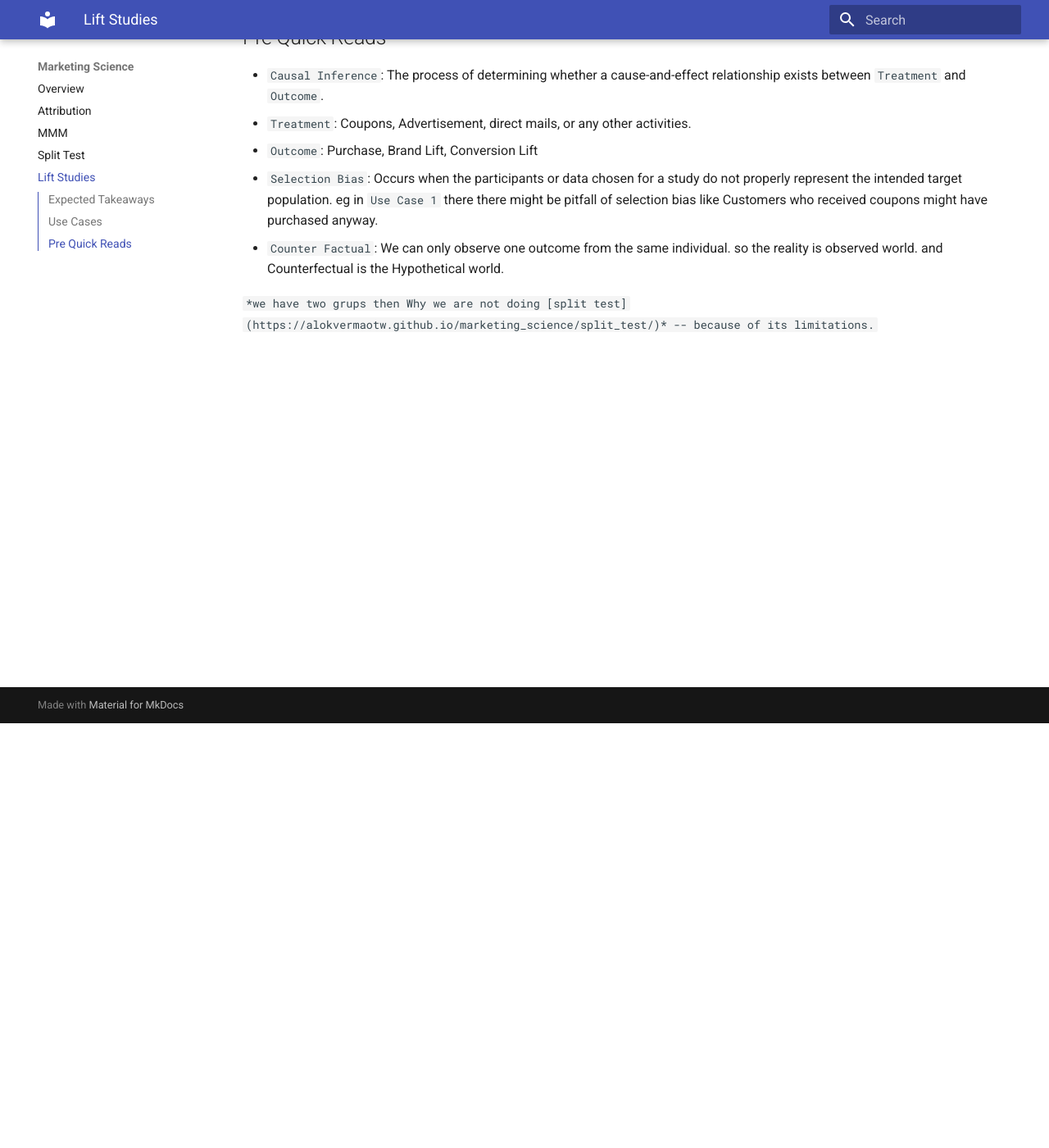
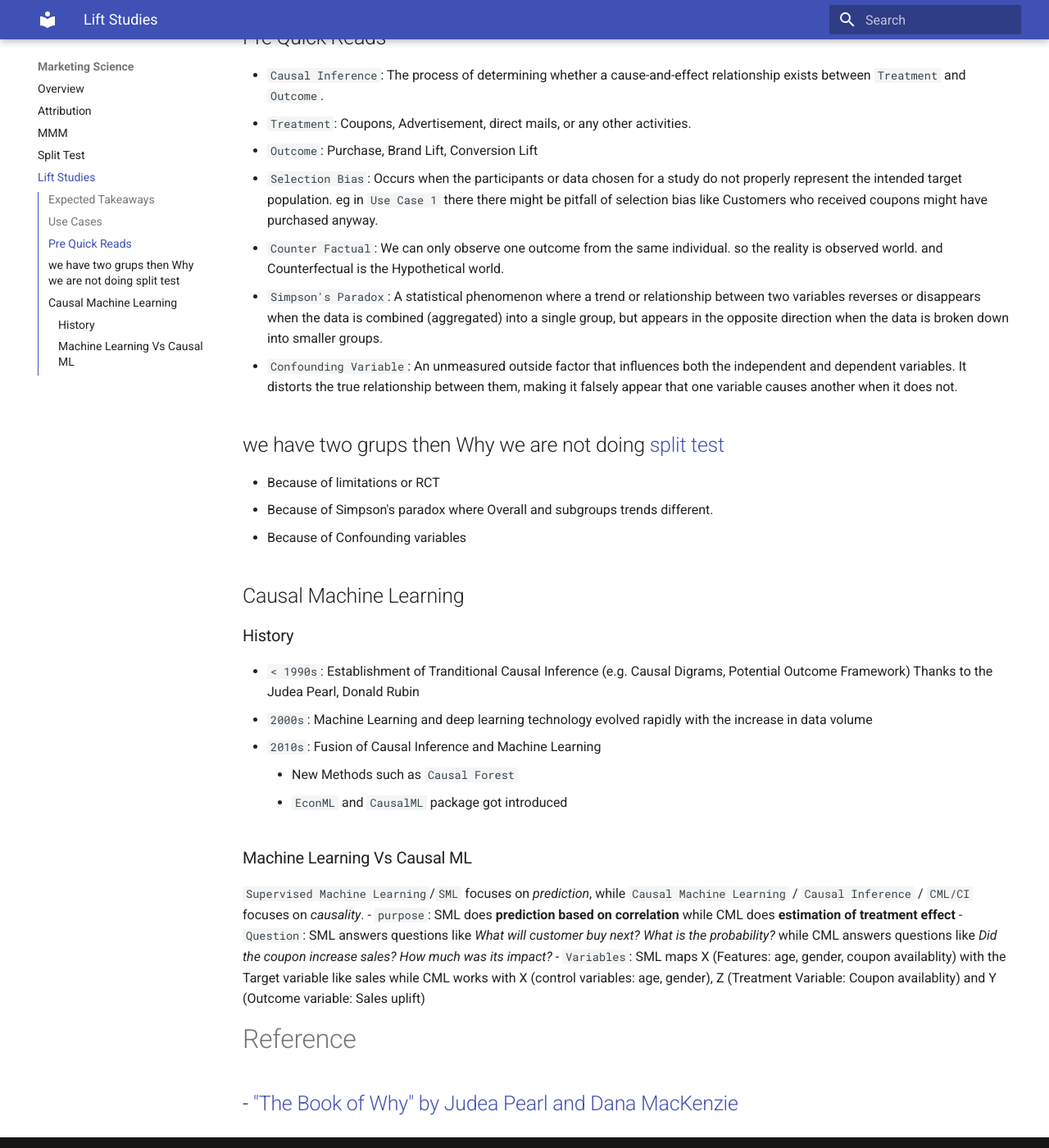
Before and after one commit to alokvermaotw/alokvermaotw.github.io, an MkDocs documentation site: the page built from docs/marketing_science/lift_test.md, in a window 1280 px wide and 1400 px high, scrolled down 518 px. Shown: the whole window at 82% size. Built offline with MkDocs 1.6.1 and Material for MkDocs 9.7.7, drawn with Linux system fonts in a browser that asks for light colours.

Commit message:
added sml vs cml

```diff
--- a/docs/marketing_science/lift_test.md
+++ b/docs/marketing_science/lift_test.md
@@ -13,5 +13,34 @@
 - `Outcome`: Purchase, Brand Lift, Conversion Lift
 - `Selection Bias`: Occurs when the participants or data chosen for a study do not properly represent the intended target population. eg in `Use Case 1` there there might be pitfall of selection bias like Customers who received coupons might have purchased anyway.
 - `Counter Factual`: We can only observe one outcome from the same individual. so the reality is observed world. and Counterfectual is the Hypothetical world.
+- `Simpson's Paradox`: A statistical phenomenon where a trend or relationship between two variables reverses or disappears when the data is combined (aggregated) into a single group, but appears in the opposite direction when the data is broken down into smaller groups.
+- `Confounding Variable`: An unmeasured outside factor that influences both the independent and dependent variables. It distorts the true relationship between them, making it falsely appear that one variable causes another when it does not.
 
-`*we have two grups then Why we are not doing [split test](https://alokvermaotw.github.io/marketing_science/split_test/)*  -- because of its limitations.`
+## we have two grups then Why we are not doing [split test](https://alokvermaotw.github.io/marketing_science/split_test/)
+- Because of limitations or RCT
+- Because of Simpson's paradox where Overall and subgroups trends different.
+- Because of Confounding variables
+
+## Causal Machine Learning
+### History
+- `< 1990s`: Establishment of Tranditional Causal Inference (e.g. Causal Digrams, Potential Outcome Framework) Thanks to the Judea Pearl, Donald Rubin
+- `2000s`: Machine Learning and deep learning technology evolved rapidly with the increase in data volume
+- `2010s`: Fusion of Causal Inference and Machine Learning
+    - New Methods such as `Causal Forest`
+    - `EconML` and `CausalML` package got introduced
+
+### Machine Learning Vs Causal ML
+`Supervised Machine Learning`/`SML` focuses on *prediction*, while `Causal Machine Learning` / `Causal Inference` / `CML/CI` focuses on *causality*.
+- `purpose`: SML does **prediction based on correlation** while CML does **estimation of treatment effect**
+- `Question`: SML answers questions like *What will customer buy next?* *What is the probability?* while CML answers questions like *Did the coupon increase sales?* *How much was its impact?*
+- `Variables`: SML maps X (Features: age, gender, coupon availablity) with the Target variable like sales while CML works with X (control variables: age, gender), Z (Treatment Variable: Coupon availablity) and Y (Outcome variable: Sales uplift)
+
+
+
+
+
+
+
+# Reference
+- ["The Book of Why" by Judea Pearl and Dana MacKenzie]()
+-
```
